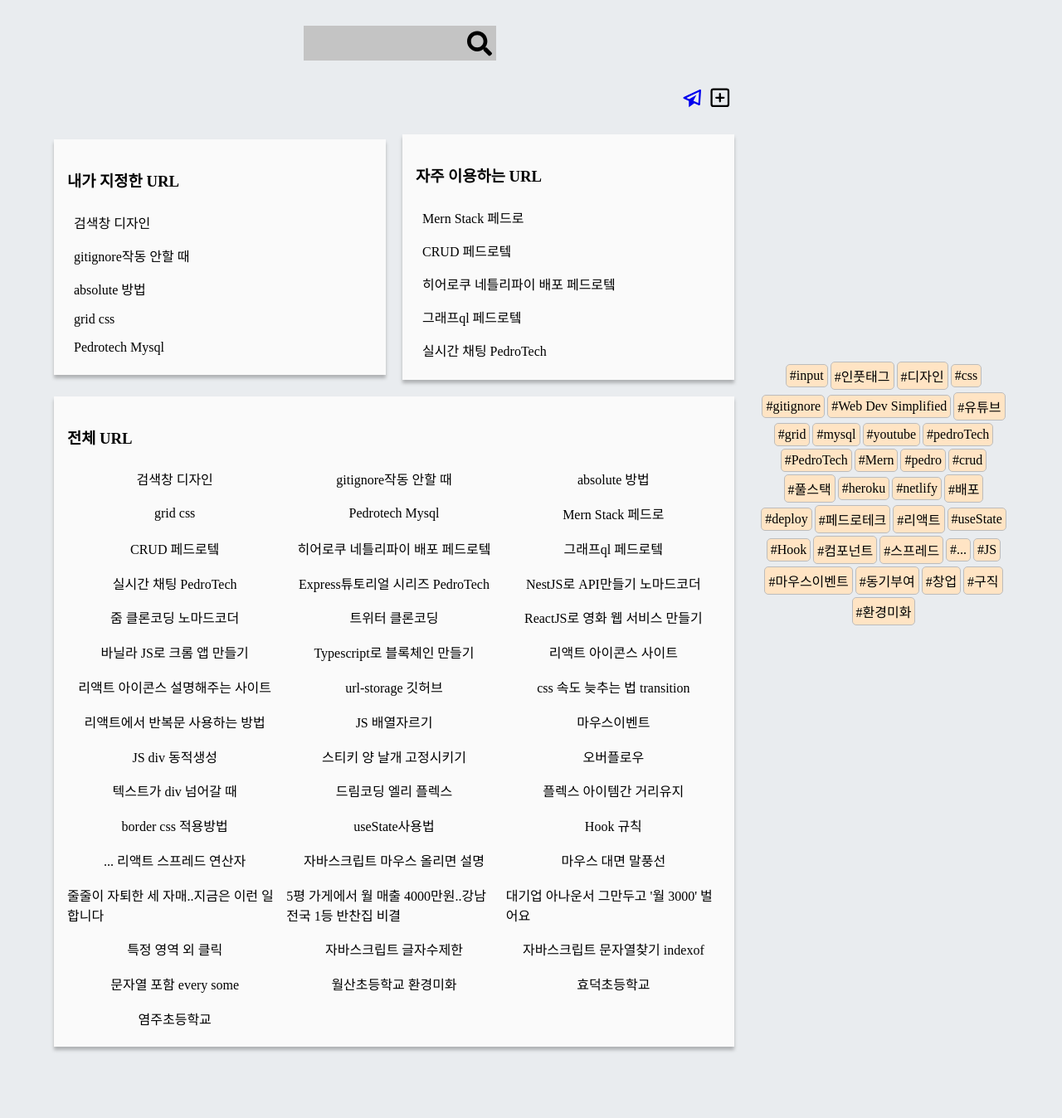
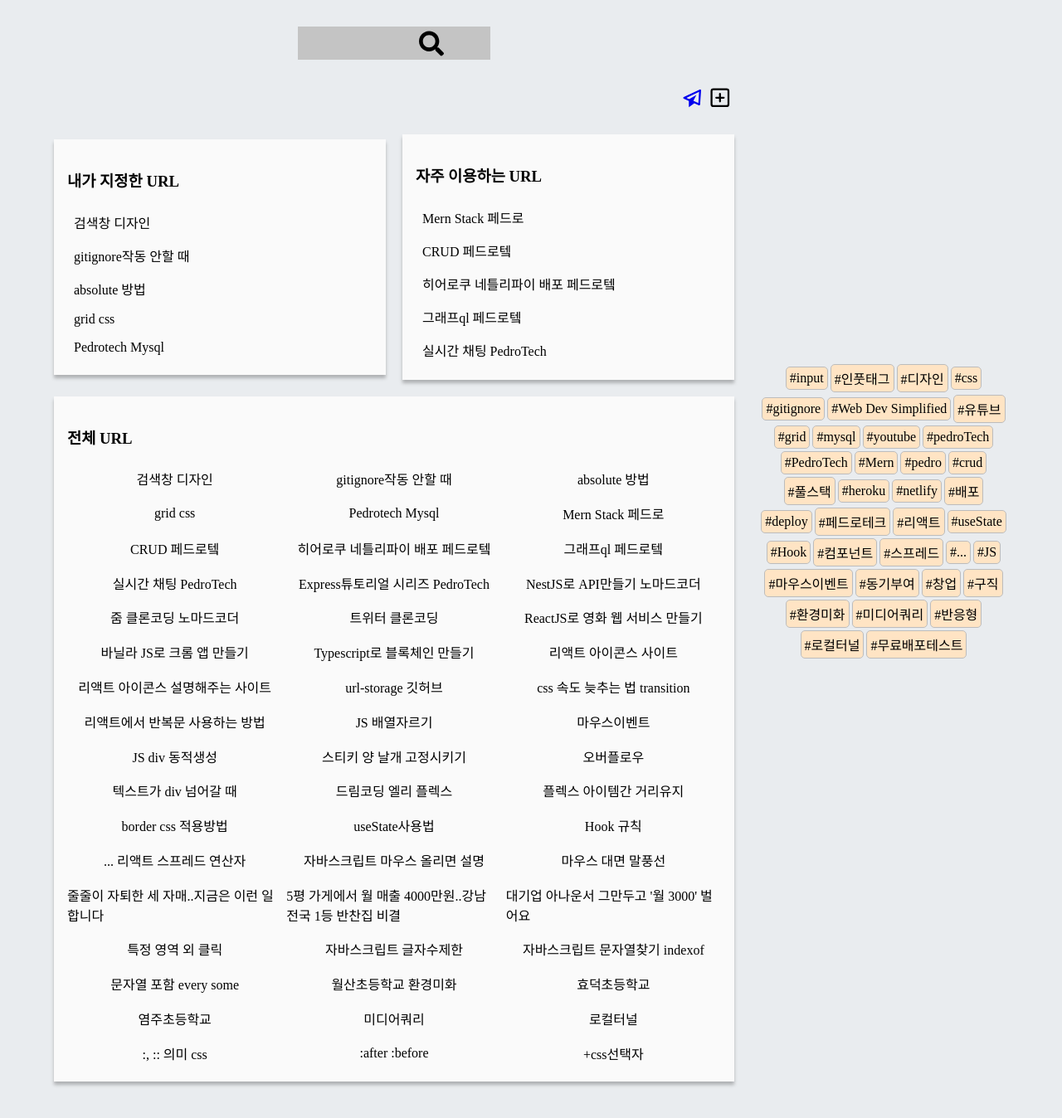
Before and after one commit to abehan7/urlseries, a React (Create React App) app in the folder client/: page / in a window 1280 px wide. Shown: the top 1348 px of the page at 83% size. Built offline with nearby package versions, Linux system fonts and the light colour scheme; a web font is replaced by a local one.

Commit message:
마지막 커밋

```diff
--- a/client/src/routers/MainPage.css
+++ b/client/src/routers/MainPage.css
@@ -28,8 +28,9 @@
 .search-box {
   grid-column: span 2;
   display: flex;
+  flex-direction: column;
   align-items: center;
-  justify-content: end;
+  justify-content: center;
   width: 30%;
   height: 100%;
   /* background-color: #c4c4c4; */
@@ -52,16 +53,38 @@
 
 .search-box > svg {
   position: absolute;
-  /* left: 10px; */
   font-size: 30px;
   height: 35px;
-  padding-right: 5px;
-  /* background-color: #c4c4c4; */
+  margin-left: 90px;
+}
 
-  /* background-color: #c4c4c4; */
+.Search-balloon {
+  display: none;
+  position: absolute;
+  margin-top: 370px;
+  width: 350px;
+  height: 300px;
+  border-radius: 8px;
+  background: #fff;
+  color: #333;
+  font-size: 15px;
+  transition: ease-in-out 2s;
+}
 
-  /* left: 545px; */
-}
+/* .Search-balloon:after {
+  position: absolute;
+  bottom: 100%;
+  left: 50%;
+  width: 0;
+  height: 0;
+  margin-left: -10px;
+  border: solid transparent;
+  border-color: rgba(51, 51, 51, 0);
+  border-bottom-color: #333;
+  border-width: 10px;
+  pointer-events: none;
+  content: " ";
+} */
 
 .share-write {
   grid-column: span 2;
@@ -250,4 +273,10 @@
   .Big_Rect {
     box-shadow: none;
   }
+
+  .text-container,
+  .text-three-container > div:hover {
+    background-color: none;
+    cursor: none;
+  }
 }
--- a/client/src/routers/MainPage.js
+++ b/client/src/routers/MainPage.js
@@ -20,10 +20,11 @@ const MainPage = () => {
   const clickOutSide = (e) => {
     var target = e.target;
 
-    if (target == document.querySelector(".search-box").firstChild) {
+    if (target === document.querySelector(".search-box").firstChild) {
       return;
     }
     document.querySelector(".search-box > svg").style.display = "block";
+    document.querySelector(".Search-balloon").style.display = "none";
   };
 
   const values = urls.urls;
@@ -47,13 +48,17 @@ const MainPage = () => {
       <div className="grid-container">
         <div className="search-box">
           <input
-            onClick={() => {
+            onClick={(e) => {
               document.querySelector(".search-box > svg").style.display =
                 "none";
-              console.log(totalUrls);
+              document.querySelector(".Search-balloon").style.display = "block";
+
+              // console.log(totalUrls);
             }}
           />
           <FaSearch />
+
+          <div className="Search-balloon"></div>
         </div>
         <div className="share-write">
           <Link to="/search">
--- a/client/src/urls.json
+++ b/client/src/urls.json
@@ -282,6 +282,36 @@
       "url": "http://www.gen.go.kr/xboard/board.php?mode=view&number=395258&tbnum=32&sCat=0&page=1&keyset=&searchword=",
       "title": "염주초등학교",
       "hashTags": ["#구직", "#환경미화"]
+    },
+    {
+      "id": "47",
+      "url": "https://www.daleseo.com/css-media-queries/",
+      "title": "미디어쿼리",
+      "hashTags": ["#미디어쿼리", "#반응형"]
+    },
+    {
+      "id": "48",
+      "url": "https://localtunnel.github.io/www/",
+      "title": "로컬터널",
+      "hashTags": ["#로컬터널", "#무료배포테스트"]
+    },
+    {
+      "id": "49",
+      "url": "http://blog.hivelab.co.kr/%EA%B3%B5%EC%9C%A0before%EC%99%80after-%EA%B7%B8%EB%93%A4%EC%9D%98-%EC%A0%95%EC%B2%B4%EB%8A%94/",
+      "title": ":, :: 의미 css",
+      "hashTags": ["#css"]
+    },
+    {
+      "id": "50",
+      "url": "https://webroadcast.tistory.com/4",
+      "title": ":after :before",
+      "hashTags": ["#css"]
+    },
+    {
+      "id": "51",
+      "url": "https://m.blog.naver.com/PostView.naver?isHttpsRedirect=true&blogId=woong_kiki&logNo=80151260945",
+      "title": "+css선택자",
+      "hashTags": ["#css"]
     }
   ]
 }
```
